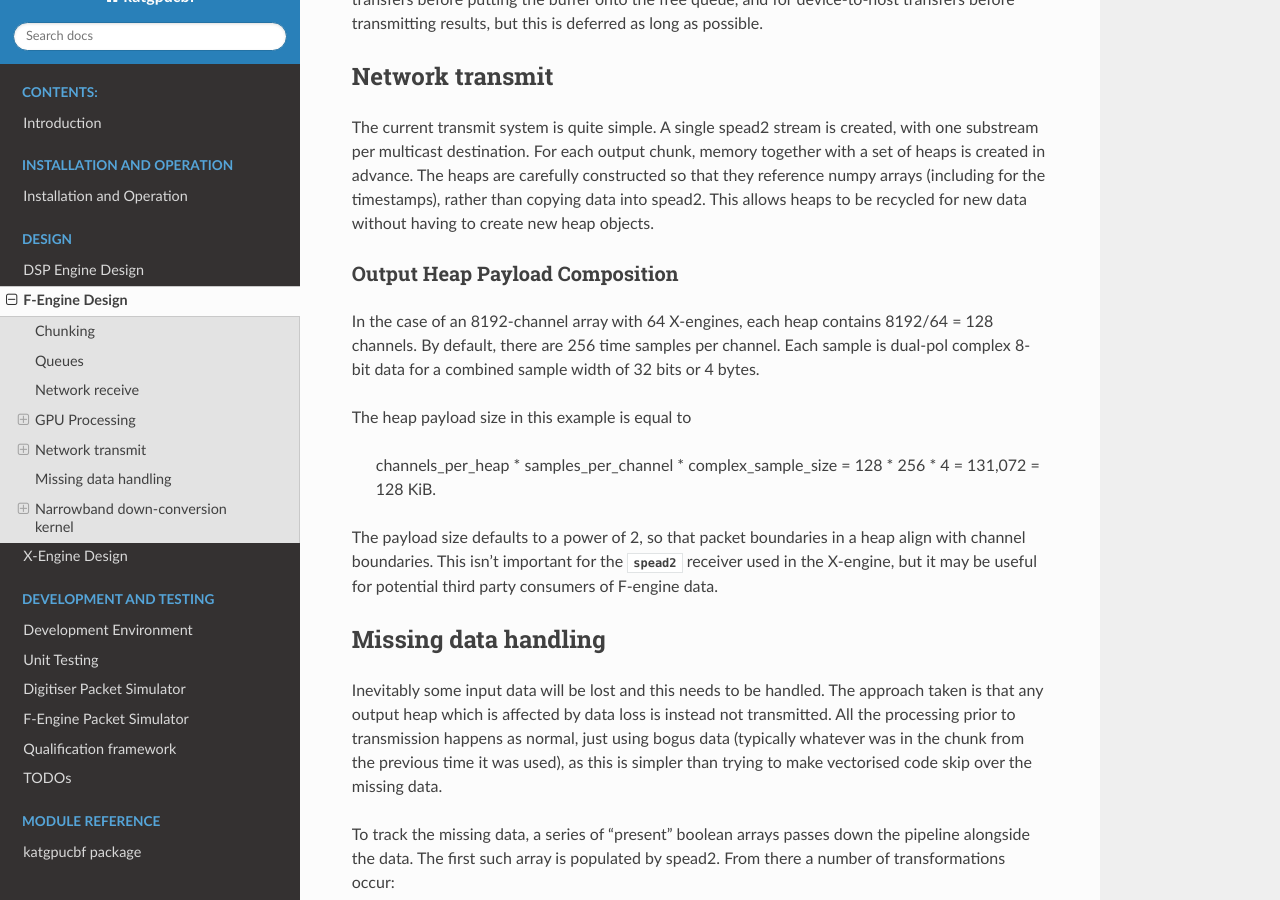
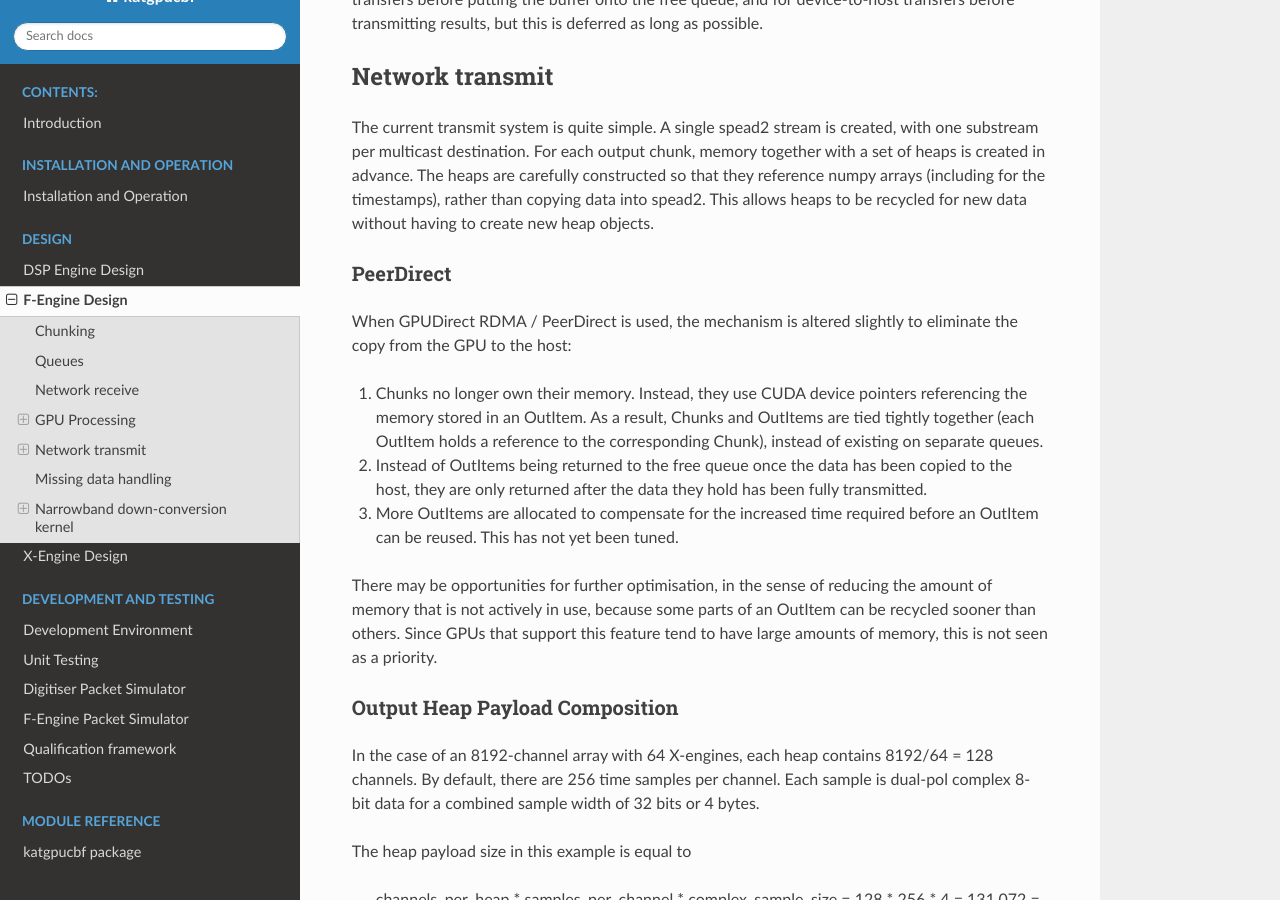
Before and after one commit to ska-sa/katgpucbf, a Sphinx documentation site: the page built from doc/fgpu.design.rst, in a window 1280 px wide and 900 px high, scrolled down 4483 px. Built offline with Sphinx 7.4.7 and the Read the Docs theme 2.0.0, drawn with Linux system fonts in a browser that asks for light colours; formulas are drawn with MathJax 3; the version number could not be read and is left out.

Commit message:
Add PeerDirect section to fgpu design doc

```diff
--- a/doc/fgpu.design.rst
+++ b/doc/fgpu.design.rst
@@ -246,6 +246,28 @@ constructed so that they reference numpy arrays (including for the timestamps),
 rather than copying data into spead2. This allows heaps to be recycled for new
 data without having to create new heap objects.
 
+PeerDirect
+^^^^^^^^^^
+When GPUDirect RDMA / PeerDirect is used, the mechanism is altered slightly to
+eliminate the copy from the GPU to the host:
+
+1. Chunks no longer own their memory. Instead, they use CUDA device pointers
+   referencing the memory stored in an OutItem. As a result, Chunks and
+   OutItems are tied tightly together (each OutItem holds a reference to the
+   corresponding Chunk), instead of existing on separate queues.
+
+2. Instead of OutItems being returned to the free queue once the data has been
+   copied to the host, they are only returned after the data they hold has
+   been fully transmitted.
+
+3. More OutItems are allocated to compensate for the increased time required
+   before an OutItem can be reused. This has not yet been tuned.
+
+There may be opportunities for further optimisation, in the sense of reducing
+the amount of memory that is not actively in use, because some parts of an
+OutItem can be recycled sooner than others. Since GPUs that support this
+feature tend to have large amounts of memory, this is not seen as a priority.
+
 Output Heap Payload Composition
 ^^^^^^^^^^^^^^^^^^^^^^^^^^^^^^^
 
```
